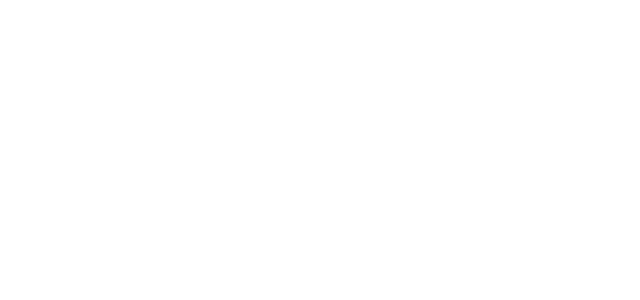
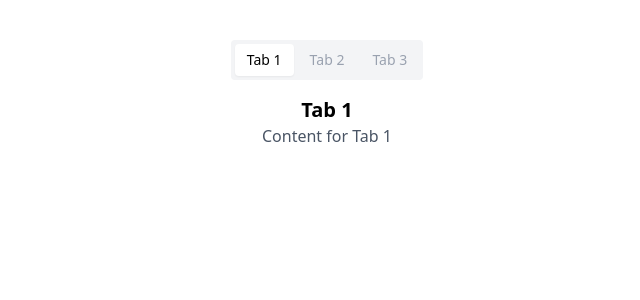
Before and after one commit to gustavonobrega/react-challenges, a React (Vite) app: page /tabs in a window 1280 px wide. Before the commit this address had no page. Shown: the top 300 px of the page, without its empty margins (313-953 px from the left). Built offline with nearby package versions, Linux system fonts and the light colour scheme.

Commit message:
accessible-tabs challenge

```diff
--- a/src/App.tsx
+++ b/src/App.tsx
@@ -8,6 +8,7 @@ import LoadMoreData from "./challenges/load-more-data";
 import TreeView from "./challenges/tree-view";
 import LightDarkMode from "./challenges/light-dark-mode";
 import ScrollIndicator from "./challenges/scroll-indicator";
+import AccessibleTabs from "./challenges/accessible-tabs";
 
 export default function App() {
   return (
@@ -15,14 +16,18 @@ export default function App() {
       <Routes>
         <Route path="/" element="" />
         <Route path="/accordion" element={<AccordionDemo />} />
-        <Route path="/random-color-generator" element={<RandomColorGenerator />} />
+        <Route
+          path="/random-color-generator"
+          element={<RandomColorGenerator />}
+        />
         <Route path="/star-rating" element={<StarRatingDemo />} />
         <Route path="/image-slider" element={<ImageSlider />} />
         <Route path="/load-more-data" element={<LoadMoreData />} />
         <Route path="/tree-view" element={<TreeView />} />
         <Route path="/light-dark-mode" element={<LightDarkMode />} />
         <Route path="/scroll-indicator" element={<ScrollIndicator />} />
+        <Route path="/tabs" element={<AccessibleTabs />} />
       </Routes>
     </BrowserRouter>
-  )
+  );
 }
--- /dev/null
+++ b/src/challenges/accessible-tabs/data.ts
@@ -0,0 +1,14 @@
+export const data = {
+  tab1: {
+    title: "Tab 1",
+    content: "Content for Tab 1",
+  },
+  tab2: {
+    title: "Tab 2",
+    content: "Content for Tab 2",
+  },
+  tab3: {
+    title: "Tab 3",
+    content: "Content for Tab 3",
+  },
+};
--- /dev/null
+++ b/src/challenges/accessible-tabs/index.tsx
@@ -0,0 +1,33 @@
+import { data } from "./data";
+import * as Tabs from "./tabs";
+
+// Compound Component Pattern
+
+export default function AccesibleTabs() {
+  const tabs = Object.entries(data);
+
+  return (
+    <div className="min-h-svh grid justify-items-center">
+      <Tabs.Root defaultValue={tabs[0][0]} className="mt-10">
+        <Tabs.List className="flex gap-1 p-1 bg-gray-100 rounded-sm">
+          {tabs.map(([key, value]) => (
+            <Tabs.Trigger
+              className="px-3 py-1.5 text-sm font-medium rounded-sm transition-all select-none text-gray-400 outline-none hover:text-gray-500 focus-visible:border-ring focus-visible:ring-current/50 focus-visible:ring-[3px] data-[state=active]:bg-white data-[state=active]:text-black data-[state=active]:shadow-xs"
+              key={key}
+              value={key}
+            >
+              {value.title}
+            </Tabs.Trigger>
+          ))}
+        </Tabs.List>
+
+        {tabs.map(([key, value]) => (
+          <Tabs.Content key={key} value={key} className="text-center mt-4 outline-none">
+            <h3 className="text-xl font-bold">{value.title}</h3>
+            <p className="text-gray-600">{value.content}</p>
+          </Tabs.Content>
+        ))}
+      </Tabs.Root>
+    </div>
+  );
+}
--- /dev/null
+++ b/src/challenges/accessible-tabs/tabs-provider.tsx
@@ -0,0 +1,105 @@
+import {
+  createContext,
+  useContext,
+  useEffect,
+  useId,
+  useRef,
+  useState,
+  type ReactNode,
+  type RefObject,
+} from "react";
+
+interface TabsContextType {
+  currentTab: string;
+  onTabChange: (tab: string) => void;
+  tabRefs: RefObject<Record<string, HTMLButtonElement | null>>;
+  id: string;
+}
+
+const TabsContext = createContext<TabsContextType | null>(null);
+
+export default function TabsProvider({
+  defaultValue,
+  children,
+}: {
+  defaultValue: string;
+  children: ReactNode;
+}) {
+  const [currentTab, setCurrentTab] = useState(defaultValue);
+  const tabRefs = useRef<Record<string, HTMLButtonElement | null>>({});
+  const id = useId();
+
+  useEffect(() => {
+    function handleKeyDown(event: KeyboardEvent) {
+      const tabs = Object.keys(tabRefs.current);
+      const currentIndex = tabs.indexOf(currentTab);
+
+      const firstIndex = 0;
+      const lastIndex = tabs.length - 1;
+      let nextIndex: number;
+
+      switch (event.key) {
+        case "ArrowLeft":
+          nextIndex =
+            currentIndex === firstIndex ? lastIndex : currentIndex - 1;
+          setCurrentTab(tabs[nextIndex]);
+          tabRefs.current[tabs[nextIndex]]?.focus();
+          break;
+
+        case "ArrowRight":
+          nextIndex =
+            currentIndex === lastIndex ? firstIndex : currentIndex + 1;
+          setCurrentTab(tabs[nextIndex]);
+          tabRefs.current[tabs[nextIndex]]?.focus();
+          break;
+
+        case "Home":
+          setCurrentTab(tabs[firstIndex]);
+          tabRefs.current[tabs[firstIndex]]?.focus();
+          break;
+
+        case "End":
+          setCurrentTab(tabs[lastIndex]);
+          tabRefs.current[tabs[lastIndex]]?.focus();
+          break;
+
+        default:
+          return;
+      }
+    }
+
+    const tabElements = Object.values(tabRefs.current);
+    if (tabElements.length === 0) return;
+
+    tabElements.forEach((tab) => {
+      tab?.addEventListener("keydown", handleKeyDown);
+    });
+
+    return () => {
+      tabElements.forEach((tab) => {
+        tab?.removeEventListener("keydown", handleKeyDown);
+      });
+    };
+  }, [currentTab]);
+
+  function onTabChange(tab: string) {
+    setCurrentTab(tab);
+  }
+
+  return (
+    <TabsContext value={{ currentTab, onTabChange, tabRefs, id }}>
+      {children}
+    </TabsContext>
+  );
+}
+
+// eslint-disable-next-line react-refresh/only-export-components
+export function useTabs() {
+  const context = useContext(TabsContext);
+
+  if (!context) {
+    throw new Error("useTabs must be within a TabsProvider");
+  }
+
+  return context;
+}
--- /dev/null
+++ b/src/challenges/accessible-tabs/tabs.tsx
@@ -0,0 +1,92 @@
+import { type ComponentProps, type ReactNode } from "react";
+import TabsProvider, { useTabs } from "./tabs-provider";
+
+interface RootProps extends ComponentProps<"div"> {
+  defaultValue: string;
+  children: ReactNode;
+}
+
+export function Root({ defaultValue, children, ...props }: RootProps) {
+  return (
+    <TabsProvider defaultValue={defaultValue}>
+      <div {...props}>{children}</div>
+    </TabsProvider>
+  );
+}
+
+interface ListProps extends ComponentProps<"div"> {
+  children: ReactNode;
+}
+
+export function List({ children, ...props }: ListProps) {
+  return (
+    <div role="tablist" {...props}>
+      {children}
+    </div>
+  );
+}
+
+interface TriggerProps extends ComponentProps<"button"> {
+  value: string;
+  children: ReactNode;
+}
+
+export function Trigger({ value, children, ...props }: TriggerProps) {
+  const { currentTab, onTabChange, tabRefs, id } = useTabs();
+  const tabIds = {
+    trigger: `${id}-trigger-${value}`,
+    content: `${id}-content-${value}`,
+  };
+
+  return (
+    <button
+      id={tabIds.trigger}
+      role="tab"
+      tabIndex={currentTab === value ? 0 : -1}
+      aria-selected={value === currentTab}
+      aria-controls={tabIds.content}
+      ref={(el) => {
+        tabRefs.current[value] = el;
+      }}
+      data-state={value === currentTab ? "active" : "inactive"}
+      onClick={() => onTabChange(value)}
+      {...props}
+    >
+      {children}
+    </button>
+  );
+}
+
+interface ContentProps extends ComponentProps<"div"> {
+  value: string;
+  className?: string;
+  children: ReactNode;
+}
+
+export function Content({
+  value,
+  className = "",
+  children,
+  ...props
+}: ContentProps) {
+  const { currentTab, id } = useTabs();
+
+  const tabIds = {
+    trigger: `${id}-trigger-${value}`,
+    content: `${id}-content-${value}`,
+  };
+
+  return (
+    <div
+      id={tabIds.content}
+      role="tabpanel"
+      tabIndex={0}
+      aria-labelledby={tabIds.trigger}
+      hidden={currentTab !== value}
+      className={`${className} ${currentTab !== value ? "hidden" : "block"}`}
+      {...props}
+    >
+      {children}
+    </div>
+  );
+}
```
